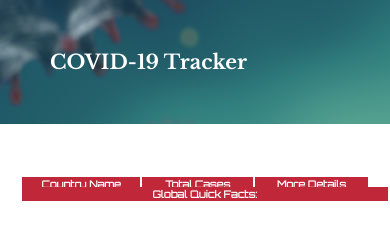
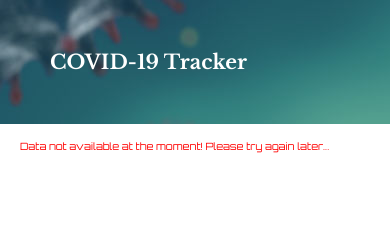
Before and after one commit to PrathimaKotresh/covid-19-summary, a plain HTML site: page index.html in a window 390 px wide. Drawn offline with nearby package versions, Linux system fonts and the light colour scheme; no server answers; a web font is replaced by a local one.

Commit message:
added error message and code cleanup

```diff
--- a/css/styles.css
+++ b/css/styles.css
@@ -2,6 +2,13 @@ body {
   font-family: 'Orbitron', sans-serif;
   font-size: 20px;
   margin: 0;
+}
+
+.error {
+  color: red;
+  position: absolute;
+  top: 175px;
+  left: 20px;
 }
 
 tr:nth-child(even) {
@@ -17,6 +24,8 @@ th {
   align-items: center;
   background-color: #c02739;
   color: #fff;
+  position: sticky;
+  top: 0;
 }
 
 td {
@@ -53,6 +62,7 @@ td {
 .work1 {
   grid-area: work1;
   position: fixed;
+  width: 450px;
 }
 
 .virusImage {
@@ -61,12 +71,16 @@ td {
   position: absolute;
   transform: rotate(90deg);
   right: 1%;
+  top: 200px;
 }
 
 .work2 {
   grid-area: work2;
   height: 100%;
   overflow-y: auto;
+  position: fixed;
+  top: 175px;
+  left: 480px;
 }
 
 .image {
@@ -155,21 +169,42 @@ button:hover {
   }
 
   .grid {
+    padding: 120px 20px;
     grid-template-columns: 1fr;
     grid-template-areas:
       "work1"
-      "work2"
-      "work3"
-      "work4"
-      "work5"
-      "work6";
+      "work2";
   }
 
   .work1 {
     padding-top: 10px;
+    position: sticky;
+    top: 150px;
+    width: unset;
+  }
+
+  .work2 {
+    margin-top: 20px;
+    padding-right: 20px;
+    position: fixed;
+    top: 230px;
+    left: 20px;
+  }
+
+  th {
+    position: sticky;
+    top: 0;
   }
 
   .virusImage {
     display: none;
   }
+
+  .modal p {
+    font-size: 10px;
+  }
+
+  .error {
+    top: 130px;
+  }
 }
--- a/index.html
+++ b/index.html
@@ -14,13 +14,15 @@
 <body>
   <div class="header">
   </div>
+  <div class="loading">
+  </div>
+  <div class="error">
+  </div>
   <div class="grid">
     <div class="grid__item work1">
     </div>
     <div class="grid__item work2">
     </div>
-  </div>
-  <div class="loading">
   </div>
   <ul class="country-list">
   </ul>
--- a/js/scripts.js
+++ b/js/scripts.js
@@ -14,10 +14,9 @@ var covid19Repository = (function() {
     return covid19CountriesList;
   }
 
-  function addGlobalData() {
+  function addGlobalDataTableStructure() {
     // global details division
     //create a table to display global details
-    var virusImage = $('<img src="./img/virus.png" class="virusImage" alt="image of corona virus">');
     var $table = $('<table>');
     $table.append('<caption></caption>')
       // thead
@@ -35,7 +34,6 @@ var covid19Repository = (function() {
 
     // add table to dom
     $('.work1').append($table);
-    $('.work1').append(virusImage);
   }
 
   function createCountryTableStructure() {
@@ -57,14 +55,14 @@ var covid19Repository = (function() {
 
   // funtion to create list of button to each country in frontend
   function addListItem(index, country) {
-    var markup = "<tr><td>" + country.Country + "</td><td>" + country.TotalConfirmed + "</td><td><button class=\"moreDetailsButton" + index +"\">Click</button></td></tr>";
+    var markup = "<tr><td>" + country.Country + "</td><td>" + country.TotalConfirmed + "</td><td><button class=\"moreDetailsButton" + index + "\">Click</button></td></tr>";
     $(".countryTable tbody").append(markup);
     clickShowDetailsButton(index, country);
   }
 
   // function to handle country button click to show country details
   function clickShowDetailsButton(index, country) {
-    $('.moreDetailsButton'+index).on('click', function(event) {
+    $('.moreDetailsButton' + index).on('click', function(event) {
       showDetails(country);
     });
   }
@@ -93,34 +91,34 @@ var covid19Repository = (function() {
     closeButtonElement.on('click', hideModal);
 
     // add title element
-    var titleElement = $('<h1>'+ title+ '</h1>');
+    var titleElement = $('<h1>' + title + '</h1>');
 
     // add country name element
-    var countryElement = $('<p>Country: ' + country.Country+ '</p>');
+    var countryElement = $('<p>Country: ' + country.Country + '</p>');
 
     // add total confirmed cases element
-    var totalConfirmedElement = $('<p>Total confirmed: ' + country.TotalConfirmed+ '</p>');
+    var totalConfirmedElement = $('<p>Total confirmed: ' + country.TotalConfirmed + '</p>');
 
     // add new confirmed cases element
-    var newConfirmedElement = $('<p>New confirmed: ' + country.NewConfirmed+ '</p>');
+    var newConfirmedElement = $('<p>New confirmed: ' + country.NewConfirmed + '</p>');
 
     // add total deaths element
-    var totalDeathsElement = $('<p>Total Deaths: ' + country.TotalDeaths+ '</p>');
+    var totalDeathsElement = $('<p>Total Deaths: ' + country.TotalDeaths + '</p>');
 
     // add new deaths element
-    var newDeathsElement = $('<p>New Deaths: ' + country.NewDeaths+ '</p>');
+    var newDeathsElement = $('<p>New Deaths: ' + country.NewDeaths + '</p>');
 
     // add total recovered element
-    var totalRecoveredElement = $('<p>Total Recovered: ' + country.TotalRecovered+ '</p>');
+    var totalRecoveredElement = $('<p>Total Recovered: ' + country.TotalRecovered + '</p>');
 
     // add new recovered element
-    var newRecoveredElement = $('<p>New Recovered: ' + country.NewRecovered+ '</p>');
+    var newRecoveredElement = $('<p>New Recovered: ' + country.NewRecovered + '</p>');
 
     // add country image element
-    var imageElement = $('<img src=\"https://www.countryflags.io/'+ country.CountryCode + '/flat/64.png\"' +'width=\"200\" height=\"200\" alt=' +country.Country + '>');
+    var imageElement = $('<img src=\"https://www.countryflags.io/' + country.CountryCode + '/flat/64.png\"' + 'width=\"200\" height=\"200\" alt=' + country.Country + '>');
 
     // add last updated element
-    var dateElement = $('<p>Last updated:'  + country.Date + '</p>');
+    var dateElement = $('<p>Last updated:' + country.Date + '</p>');
     $modal.append(closeButtonElement);
     $modal.append(titleElement);
     $modal.append(countryElement);
@@ -171,12 +169,20 @@ var covid19Repository = (function() {
     showModal('COVID-19', item);
   }
 
+  function addErrorMessage() {
+    var error = $('.error');
+    var para = $('<p>Data not available at the moment! Please try again later...</p>');
+    error.append(para);
+  }
+
   // function to fetch country list from backend api and add to country list
   function loadList() {
     showLoadingMessage();
-    return $.ajax(apiUrl, { dataType: 'json' }).then(function(response) {
+    return $.ajax(apiUrl, {
+      dataType: 'json'
+    }).then(function(response) {
       hideLoadingMessage();
-      globalData = response.Global
+      globalData = response.Global;
       response.Countries.forEach(function(item) {
         var country = {
           Country: item.Country,
@@ -191,8 +197,11 @@ var covid19Repository = (function() {
         };
         add(country);
       });
+      addGlobalDataTableStructure();
+      createCountryTableStructure();
     }).catch(function(e) {
       hideLoadingMessage();
+      addErrorMessage();
       console.error(e);
     })
   }
@@ -203,11 +212,6 @@ var covid19Repository = (function() {
     return fetch(url).then(function(response) {
       hideLoadingMessage();
       return response.json();
-    }).then(function(details) {
-      // Now we add the details to the item
-      item.imageUrl = details.sprites.front_default;
-      item.height = details.height;
-      item.types = details.types;
     }).catch(function(e) {
       hideLoadingMessage();
       console.error(e);
@@ -220,15 +224,11 @@ var covid19Repository = (function() {
     addListItem: addListItem,
     loadList: loadList,
     loadDetails: loadDetails,
-    addGlobalData: addGlobalData,
-    createCountryTableStructure: createCountryTableStructure
   };
 })();
 
 // to add country to buttons
 covid19Repository.loadList().then(function() {
-  covid19Repository.addGlobalData()
-  covid19Repository.createCountryTableStructure()
   // Now the data is loaded!
   covid19Repository.getAll().forEach(function(country, index) {
     covid19Repository.addListItem(index, country);
@@ -238,3 +238,6 @@ covid19Repository.loadList().then(function() {
 // Header part
 var headerTitle = $('<h1 class="headerTitle">COVID-19 Tracker</h1>');
 $('.header').append(headerTitle);
+
+var virusImage = $('<img src="./img/virus.png" class="virusImage" alt="image of corona virus">');
+$('.work1').append(virusImage);
```
